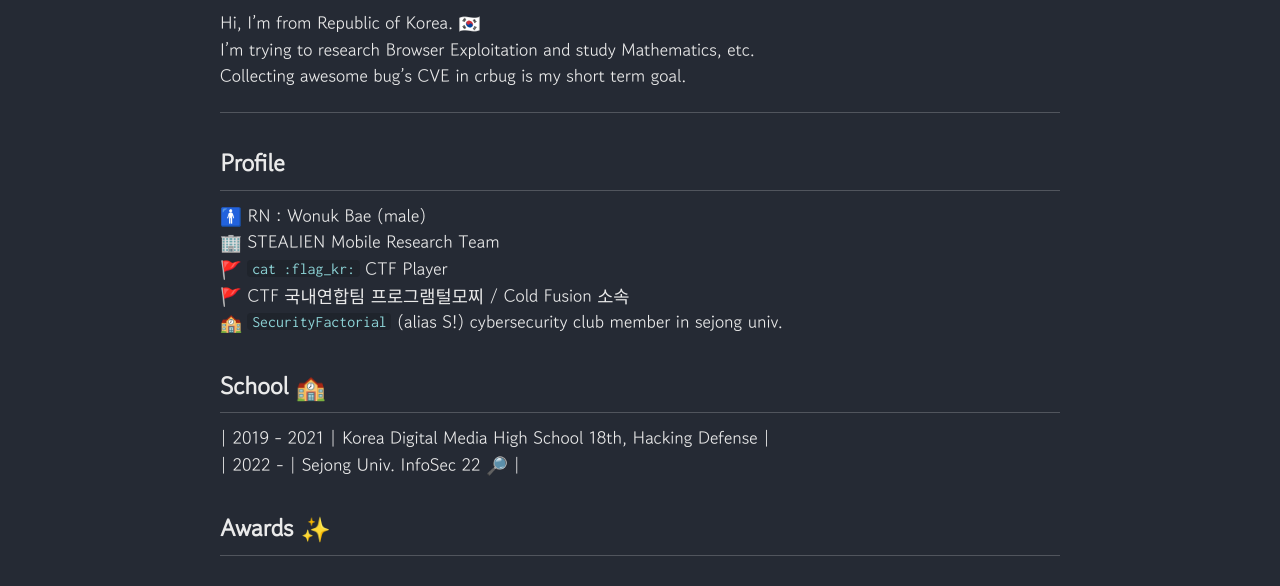
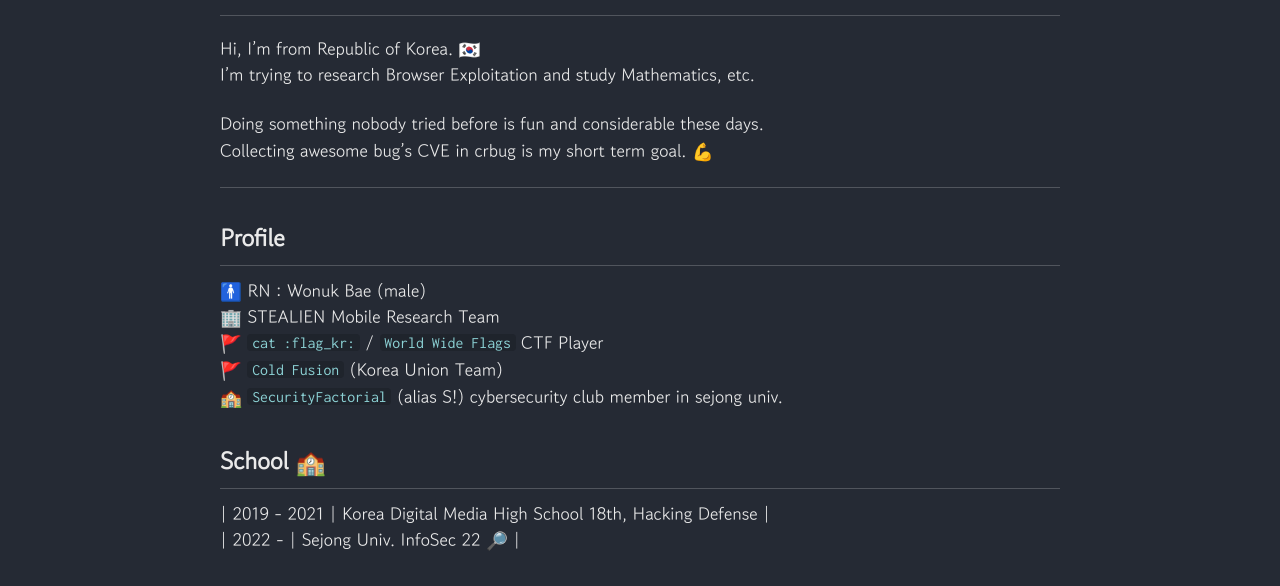
Before and after one commit to bww9641/myblog_v2, a plain HTML site: page about/index.html in a window 1280 px wide. Shown: the part 185-771 px from the top of the page. Drawn offline with nearby package versions, Linux system fonts and the light colour scheme; some packages are replaced by stand-ins of ours.

Commit message:
update about.md (24.08.24)

```diff
--- a/about/index.html
+++ b/about/index.html
@@ -215,17 +215,20 @@
 
         <hr />
 <h1 id="st4rlight-aka-ainsetin-">st4rlight (aka. Ainsetin) 🌟</h1>
+<hr />
 <p>Hi, I’m from Republic of Korea. 🇰🇷<br />
-I’m trying to research Browser Exploitation and study Mathematics, etc.<br />
-Collecting awesome bug’s CVE in crbug is my short term goal.</p>
+I’m trying to research Browser Exploitation and study Mathematics, etc.</p>
+
+<p>Doing something nobody tried before is fun and considerable these days.<br />
+Collecting awesome bug’s CVE in crbug is my short term goal. 💪</p>
 
 <hr />
 
 <h2 id="profile">Profile</h2>
 <p>🚹 RN : Wonuk Bae (male)<br />
 🏢 STEALIEN Mobile Research Team<br />
-🚩 <a href="https://x.com/cat_flag_kr" target="_blank" style="text-decoration:none"><code class="language-plaintext highlighter-rouge">cat :flag_kr:</code></a> CTF Player<br />
-🚩 CTF 국내연합팀 프로그램털모찌 / Cold Fusion 소속<br />
+🚩 <a href="https://x.com/cat_flag_kr" target="_blank" style="text-decoration:none"><code class="language-plaintext highlighter-rouge">cat :flag_kr:</code></a> / <a href="https://x.com/WWFlags" target="_blank" style="text-decoration:none"><code class="language-plaintext highlighter-rouge">World Wide Flags</code></a> CTF Player<br />
+🚩 <a href="https://ctftime.org/team/287429" target="_blank" style="text-decoration:none"><code class="language-plaintext highlighter-rouge">Cold Fusion</code></a> (Korea Union Team)<br />
 🏫 <a href="https://sites.google.com/view/ssfactorial2024/home" target="_blank" style="text-decoration:none"><code class="language-plaintext highlighter-rouge">SecurityFactorial</code></a> (alias S!) cybersecurity club member in sejong univ.</p>
 
 <h2 id="school-">School 🏫</h2>
@@ -293,7 +296,7 @@
 
 <h2 id="speaker-">Speaker 🎤</h2>
 <ul>
-  <li>2021.05.15 Hspace HackTheBox 문제풀이 Seminar (Explaining Pwn 3, Rev 1)</li>
+  <li>2021.05.15 Hspace HackTheBox Write-Up Seminar (Explaining Pwn 3, Rev 1)</li>
   <li>2021.10.30 TeamH4C Hacking-note for Students Conference (학생용 해킹노트)<br />
 : <a href="https://hackyboiz.github.io/2021/10/31/l0ch/teamh4c-conference-review/#%EB%82%B4%EA%B0%80-%EB%B3%B4%EC%95%88%EA%B3%84%EC%97%90-%EC%9D%B4%EB%A6%84%EC%9D%84-%EC%95%8C%EB%A6%B4-%EC%88%98-%EC%9E%88%EC%97%88%EB%8D%98-3%EA%B0%80%EC%A7%80-%EC%9D%B4%EC%9C%A0-%EB%B0%B0%EC%9B%90%EC%9A%B1" target="_blank">해킹에 “관심”만 많던 내가 보안계에 이름을 알릴 수 있었던 3가지 이유</a></li>
   <li>2022.11.02 Samsung SDS 정보보안연구회 정기 Seminar<br />
@@ -304,7 +307,7 @@
 
 <ul>
   <li><code class="language-plaintext highlighter-rouge">pwnpwn.xyz</code> admin (closed)</li>
-  <li>2020-2021 TRUST &amp; STEALTH Freshman CTF Author (<a href="https://ainsetin.tistory.com/35?category=843176" target="_blank">후기</a>)</li>
+  <li>2020-2021 TRUST &amp; STEALTH Freshman CTF Author (<a href="https://ainsetin.tistory.com/35?category=843176" target="_blank">review</a>)</li>
   <li>2021 <a href="https://dreamhack.io/wargame?search=st4rlight&amp;page=1" target="_blank">Dreamhack UCC Featured Prob Author</a> (<code class="language-plaintext highlighter-rouge">Hope Delivery</code> series &amp; <code class="language-plaintext highlighter-rouge">DreamTimer</code>)</li>
   <li>2021 Hspace Discord Channel STAFF</li>
   <li>2023 SSL(Stealien Security Leader) Mentor for <a href="https://www.instagram.com/p/CxCnz6ovtAQ/?img_index=1" target="_blank"><strong>Deep Understanding for Capture The Flag (CTF)</strong></a></li>
--- a/feed.xml
+++ b/feed.xml
@@ -1,4 +1,4 @@
-<?xml version="1.0" encoding="utf-8"?><feed xmlns="http://www.w3.org/2005/Atom" ><generator uri="https://jekyllrb.com/" version="4.3.3">Jekyll</generator><link href="https://st4rlight.live/feed.xml" rel="self" type="application/atom+xml" /><link href="https://st4rlight.live/" rel="alternate" type="text/html" /><updated>2024-08-20T10:27:05+09:00</updated><id>https://st4rlight.live/feed.xml</id><title type="html">Hacky Life &amp;amp; Writeup</title><subtitle>be the special st4rlight in the world 🌠</subtitle><author><name>st4rlight (Ainsetin)</name></author><entry><title type="html">CTF Write-up [test]</title><link href="https://st4rlight.live/ctf/ctf_test/" rel="alternate" type="text/html" title="CTF Write-up [test]" /><published>2024-07-19T14:00:00+09:00</published><updated>2024-07-19T14:00:00+09:00</updated><id>https://st4rlight.live/ctf/ctf_test</id><content type="html" xml:base="https://st4rlight.live/ctf/ctf_test/"><![CDATA[<h2 id="summary">Summary</h2>
+<?xml version="1.0" encoding="utf-8"?><feed xmlns="http://www.w3.org/2005/Atom" ><generator uri="https://jekyllrb.com/" version="4.3.3">Jekyll</generator><link href="https://st4rlight.live/feed.xml" rel="self" type="application/atom+xml" /><link href="https://st4rlight.live/" rel="alternate" type="text/html" /><updated>2024-08-24T00:59:27+09:00</updated><id>https://st4rlight.live/feed.xml</id><title type="html">Hacky Life &amp;amp; Writeup</title><subtitle>be the special st4rlight in the world 🌠</subtitle><author><name>st4rlight (Ainsetin)</name></author><entry><title type="html">CTF Write-up [test]</title><link href="https://st4rlight.live/ctf/ctf_test/" rel="alternate" type="text/html" title="CTF Write-up [test]" /><published>2024-07-19T14:00:00+09:00</published><updated>2024-07-19T14:00:00+09:00</updated><id>https://st4rlight.live/ctf/ctf_test</id><content type="html" xml:base="https://st4rlight.live/ctf/ctf_test/"><![CDATA[<h2 id="summary">Summary</h2>
 <p>Solved 3 pwn (including windows kernel exploitation), 3 crypto, 2 rev, 1 forensic.<br />
 pwn focused on FSB attack or ezpz kernel exploitation.<br />
 RSA, elgamel simple attack in crypto. and etc..</p>
```
